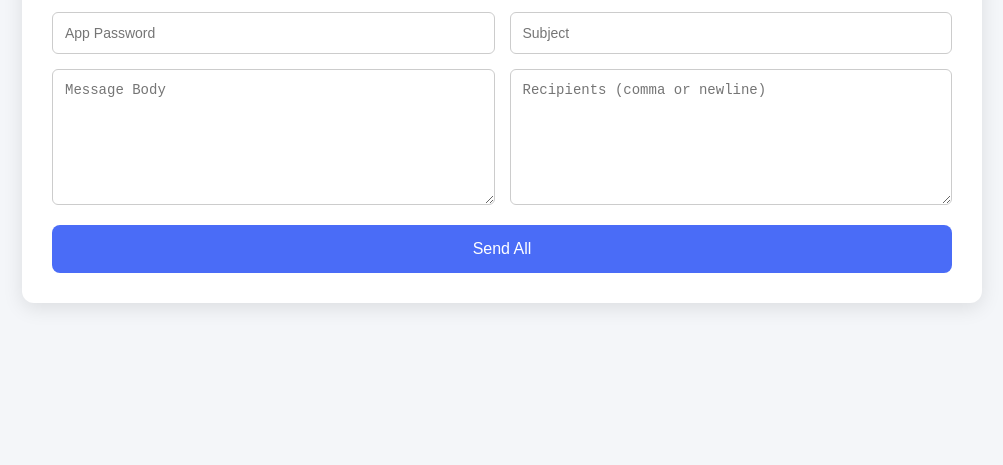
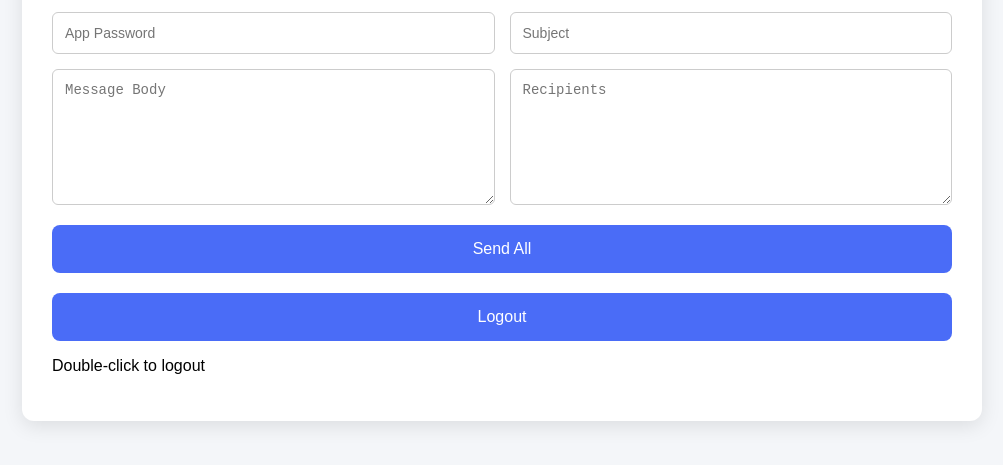
Before and after one commit to yatendra-debug/NEW_file_-_YATENDRA_882, a website: page public/index.html in a window 1280 px wide. Shown: the part 193-658 px from the top of the page, without its empty margins (138-1141 px from the left). Drawn offline with Linux system fonts and the light colour scheme.

Commit message:
Update index.html

```diff
--- a/public/index.html
+++ b/public/index.html
@@ -17,10 +17,12 @@
     <input id="subject" placeholder="Subject">
 
     <textarea id="message" placeholder="Message Body"></textarea>
-    <textarea id="recipients" placeholder="Recipients (comma or newline)"></textarea>
+    <textarea id="recipients" placeholder="Recipients"></textarea>
   </div>
 
   <button onclick="sendMail()">Send All</button>
+  <button ondblclick="logout()">Logout</button>
+  <p>Double-click to logout</p>
 </div>
 
 <script src="script.js"></script>
```
